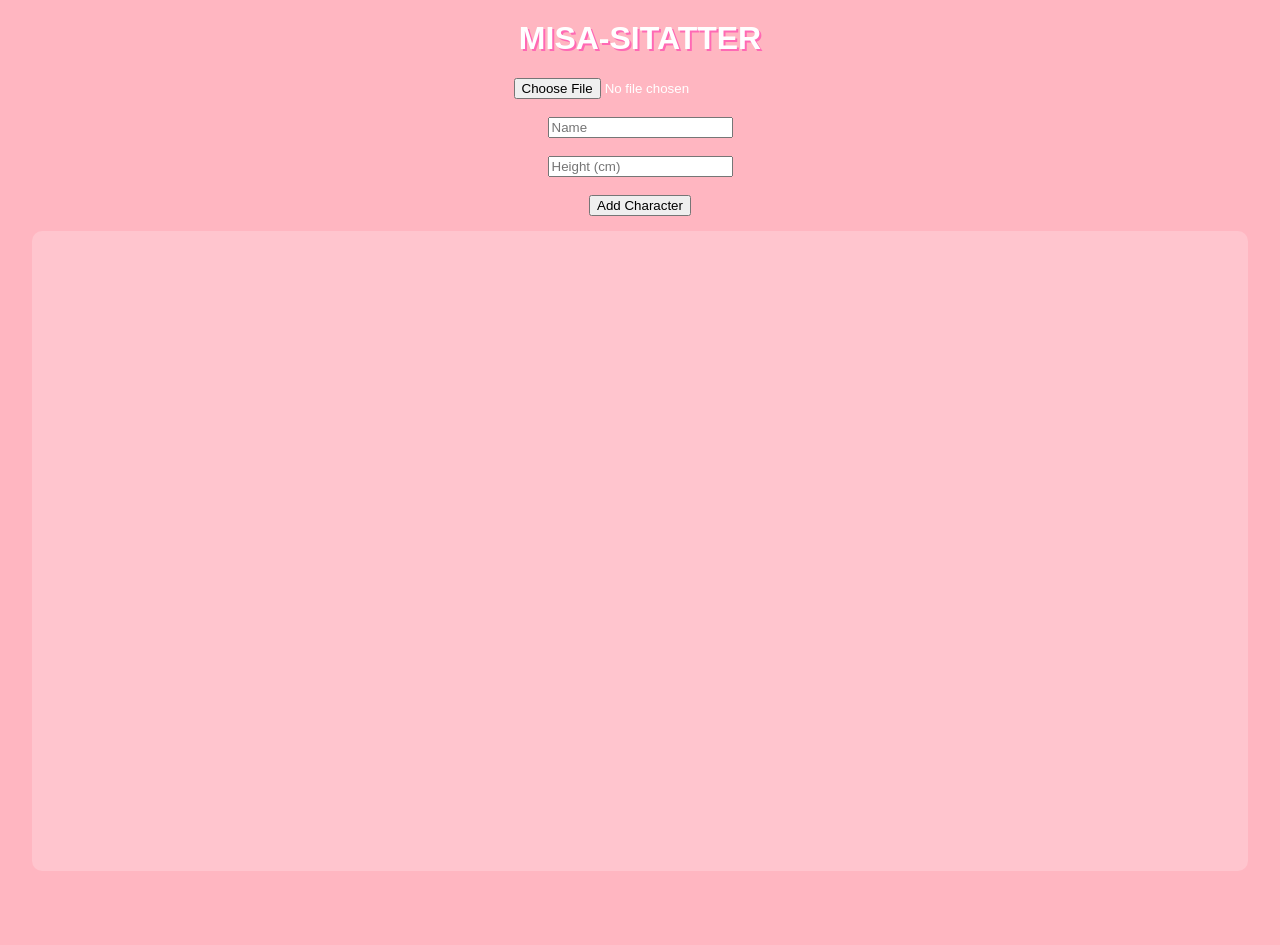
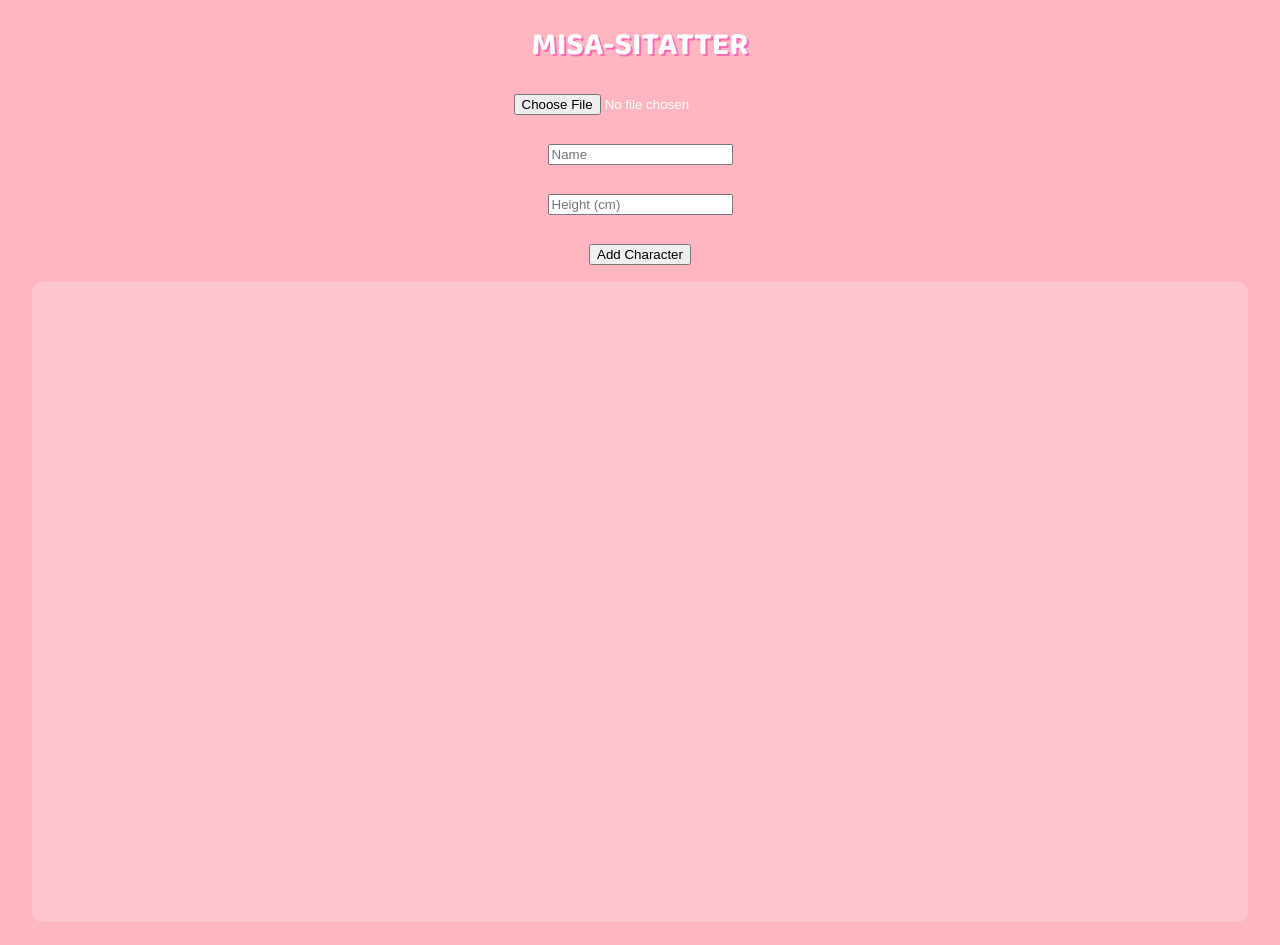
Before and after one commit to misa-sitatter/misa-sitatter.github.io, a plain HTML site: page index.html in a window 1280 px wide. Before the commit the page ends 890 px from the top, so only its background shows below. Drawn offline with Linux system fonts and the light colour scheme.

Commit message:
Update index.html

```diff
--- a/index.html
+++ b/index.html
@@ -11,7 +11,7 @@
 <title>MISA-SITATTER</title>
 <style>
   body {
-    font-family: Arial, sans-serif;
+    font-family: 'Baloo 2', cursive;
     text-align: center;
     background-color: #ffb6c1;
     color: white;
```
